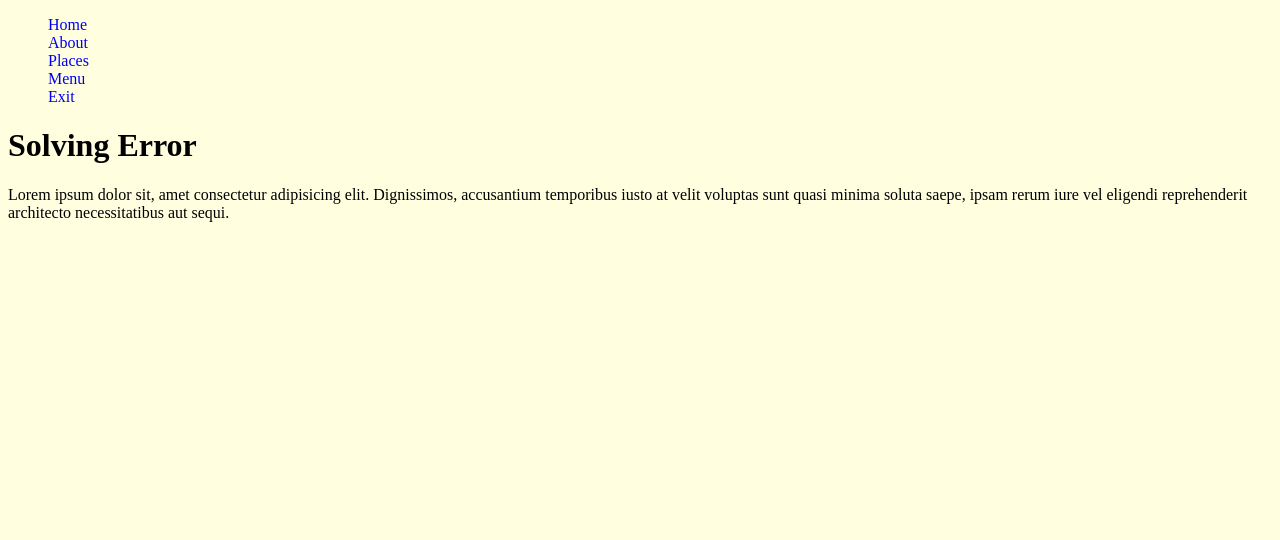
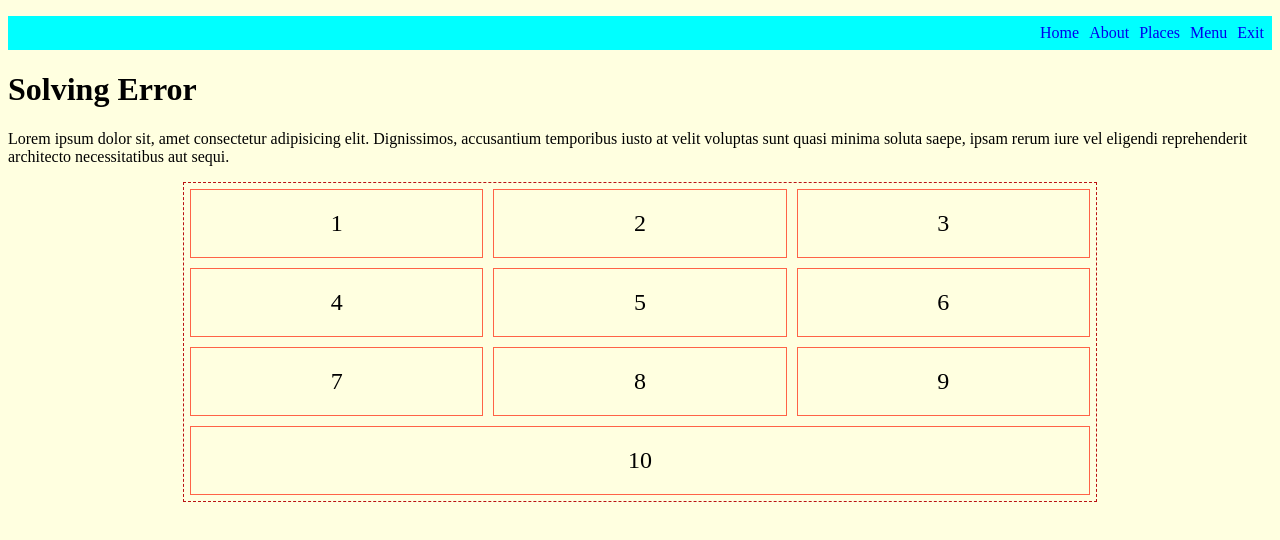
Before and after one commit to Fariya-Khan-Web/first-GitHub-repo, a plain HTML site: page index.html in a window 1280 px wide. Drawn offline with Linux system fonts and the light colour scheme.

Commit message:
feat: flexBox system to child control

```diff
--- a/git.css
+++ b/git.css
@@ -8,3 +8,32 @@ li{
 a{
     text-decoration: none;
 }
+
+body nav ul {
+    display: flex;
+    gap : 10px;
+    background-color: aqua;
+    padding: 8px;
+    justify-content: flex-end;
+}
+
+.container{
+    width: 900px;
+    margin: 0 auto;
+    padding: 6px;
+    border: 1px dashed rgb(186, 18, 18);
+
+    display: flex;
+    flex-wrap: wrap;
+    gap: 10px;
+}
+
+.container .box{
+    width: 25%;
+    padding: 20px 0;
+    text-align: center;
+    font-size: 24px;
+    border: 1px solid tomato;
+
+    flex-grow: 1;
+}
--- a/index.html
+++ b/index.html
@@ -1,12 +1,15 @@
 <!DOCTYPE html>
 <html lang="en">
+
 <head>
     <meta charset="UTF-8">
     <meta name="viewport" content="width=device-width, initial-scale=1.0">
     <title>first GitHub repo</title>
     <link rel="stylesheet" href="git.css">
 </head>
+
 <body>
+    <nav>
         <ul>
             <li class="git"><a href="home.html">Home</a></li>
             <li class="git"><a href="about.html">About</a></li>
@@ -14,8 +17,32 @@
             <li class="git"><a href="menu.html">Menu</a></li>
             <li class="git"><a href="exit.html">Exit</a></li>
         </ul>
+    </nav>
+
     <h1>Solving Error</h1>
-    <p>Lorem ipsum dolor sit, amet consectetur adipisicing elit. Dignissimos, accusantium temporibus iusto at velit voluptas sunt quasi minima soluta saepe, ipsam rerum iure vel eligendi reprehenderit architecto necessitatibus aut sequi.</p>
 
+    <p>Lorem ipsum dolor sit, amet consectetur adipisicing elit. Dignissimos, accusantium temporibus iusto at velit
+        voluptas sunt quasi minima soluta saepe, ipsam rerum iure vel eligendi reprehenderit architecto necessitatibus
+        aut sequi.</p>
+
+
+    <div class="container">
+
+        <!-- https://docs.emmet.io/cheat-sheet/ -->
+        <!-- .box{$}*10 -->
+
+        <div class="box">1</div>
+        <div class="box">2</div>
+        <div class="box">3</div>
+        <div class="box">4</div>
+        <div class="box">5</div>
+        <div class="box">6</div>
+        <div class="box">7</div>
+        <div class="box">8</div>
+        <div class="box">9</div>
+        <div class="box">10</div>
+
+    </div>
 </body>
+
 </html>
```
Lines whose indentation alone changed are shown as unchanged.
